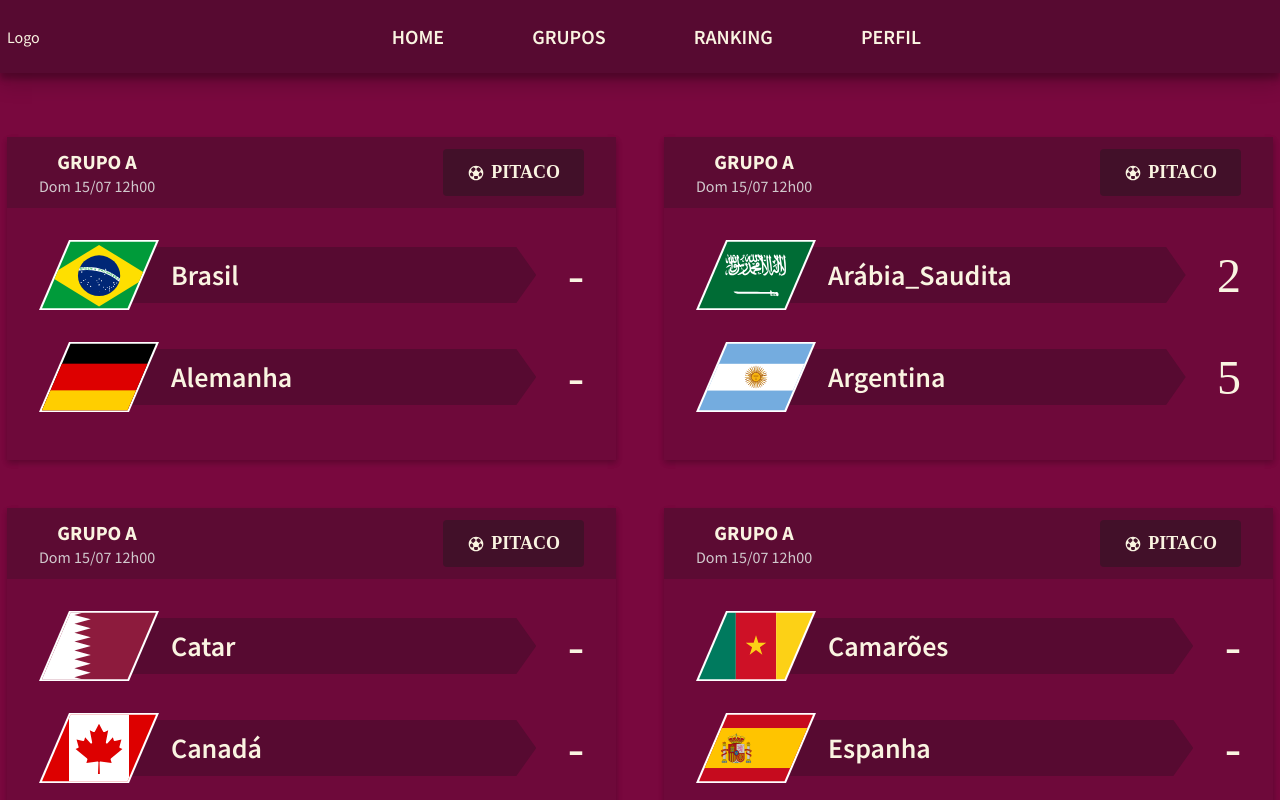
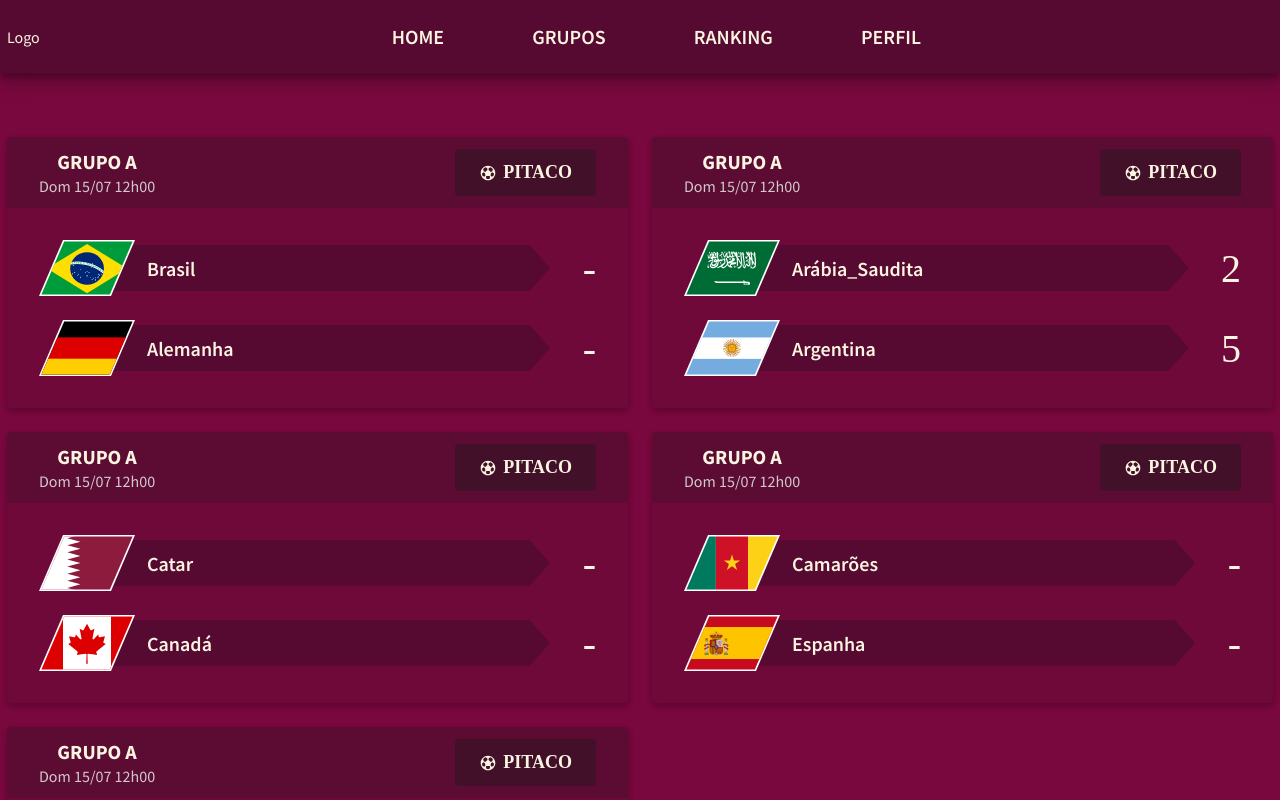
Before and after one commit to leovargasdev/pitacos-da-copa, a Next.js app: page / in a window 1280 px wide. Shown: the top 800 px of the page. Built offline with nearby package versions, Linux system fonts and the light colour scheme; no server answers; a web font is replaced by a local one.

Commit message:
styles: ajustes de espaçamento no card

```diff
--- a/src/components/CardTeam/styles.module.scss
+++ b/src/components/CardTeam/styles.module.scss
@@ -4,7 +4,7 @@
 }
 
 .score {
-  font-size: 3rem;
+  font-size: 2.5rem;
   font-family: 'Andika';
 }
 
@@ -18,7 +18,7 @@
 
   strong {
     z-index: 2;
-    font-size: 1.75rem;
+    font-size: 1.25rem;
     text-transform: capitalize;
   }
 
@@ -29,7 +29,7 @@
     margin: auto 0;
 
     width: 94%;
-    height: 56px;
+    height: 46px;
     background: var(--background-dark);
     // clip-path: polygon(10% 0%, 100% 0%, 92% 100%, 10% 100%);
     clip-path: polygon(96% 0%, 100% 50%, 96% 100%, 10% 100%, 10% 50%, 10% 0%);
@@ -41,8 +41,8 @@
   align-items: center;
   justify-content: center;
 
-  width: 120px;
-  height: 70px;
+  width: 96px;
+  height: 56px;
   position: relative;
 
   .image__content {
--- a/src/components/Matchs/styles.module.scss
+++ b/src/components/Matchs/styles.module.scss
@@ -2,7 +2,9 @@
   width: 100%;
   display: grid;
   grid-template-columns: repeat(2, 1fr);
-  gap: 48px;
+  gap: 24px;
+
+  padding-bottom: 64px;
 }
 
 .match {
@@ -10,7 +12,8 @@
   flex-direction: column;
   align-items: center;
 
-  padding-bottom: 16px;
+  overflow: hidden;
+  border-radius: 4px;
   background: rgba(#421029, 0.2);
   box-shadow: rgb(0 0 0 / 12%) 1px 3px 6px 0px, rgb(0 0 0 / 14%) 0px 3px 6px;
 }
@@ -53,7 +56,7 @@
 
   display: flex;
   flex-direction: column;
-  row-gap: 32px;
+  row-gap: 24px;
 }
 
 .bet {
```
